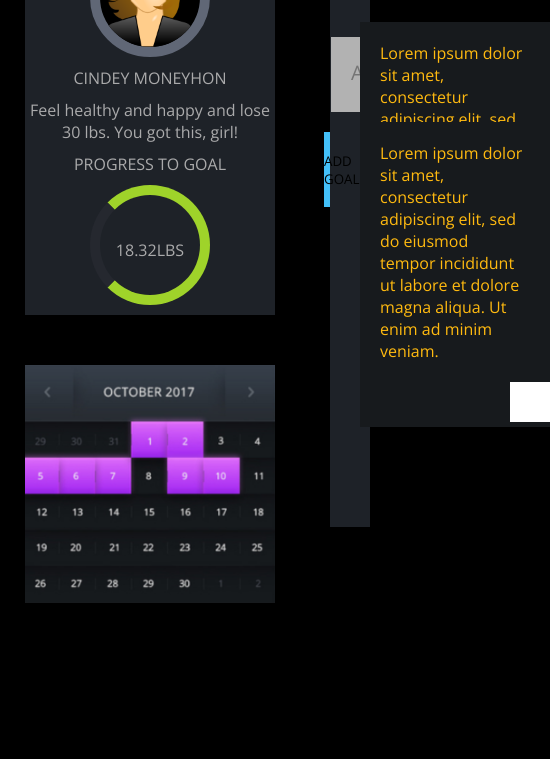
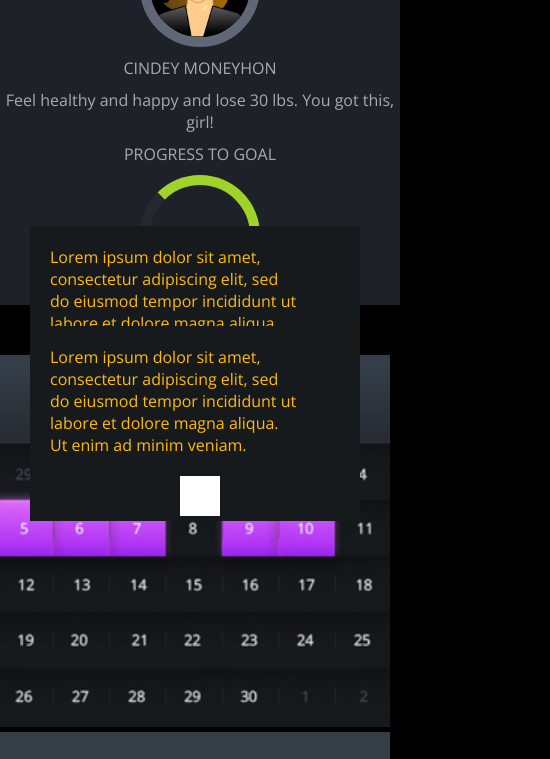
Before and after one commit to lolakoala/quack-on-track, a plain HTML site: page index.html in a window 390 px wide. Shown: the part 223-982 px from the top of the page, 550 px wide, since content can reach past the window. Before the commit the page ends 844 px from the top, so only its background shows below. Drawn offline with nearby package versions, Linux system fonts and the light colour scheme.

Commit message:
Update styles.css

```diff
--- a/styles.css
+++ b/styles.css
@@ -203,6 +203,32 @@ main button {
   margin-left: 150px;
 }
 
+@media only screen and (max-width: 600px){
+  aside {
+     position: initial;
+      }
+  main {
+      position: initial;
+  }
+
+  .top {
+      display: initial;
+  }
+
+  .user {
+      padding-top: 100px;
+      width: 100vw;
+  }
+
+  .calendar img {
+      width: 100vw;
+  }
+
+  main {
+      width: 100vw;
+  }
+}
+
 /*footer img {
   width: 100vw;
 }*/
```
